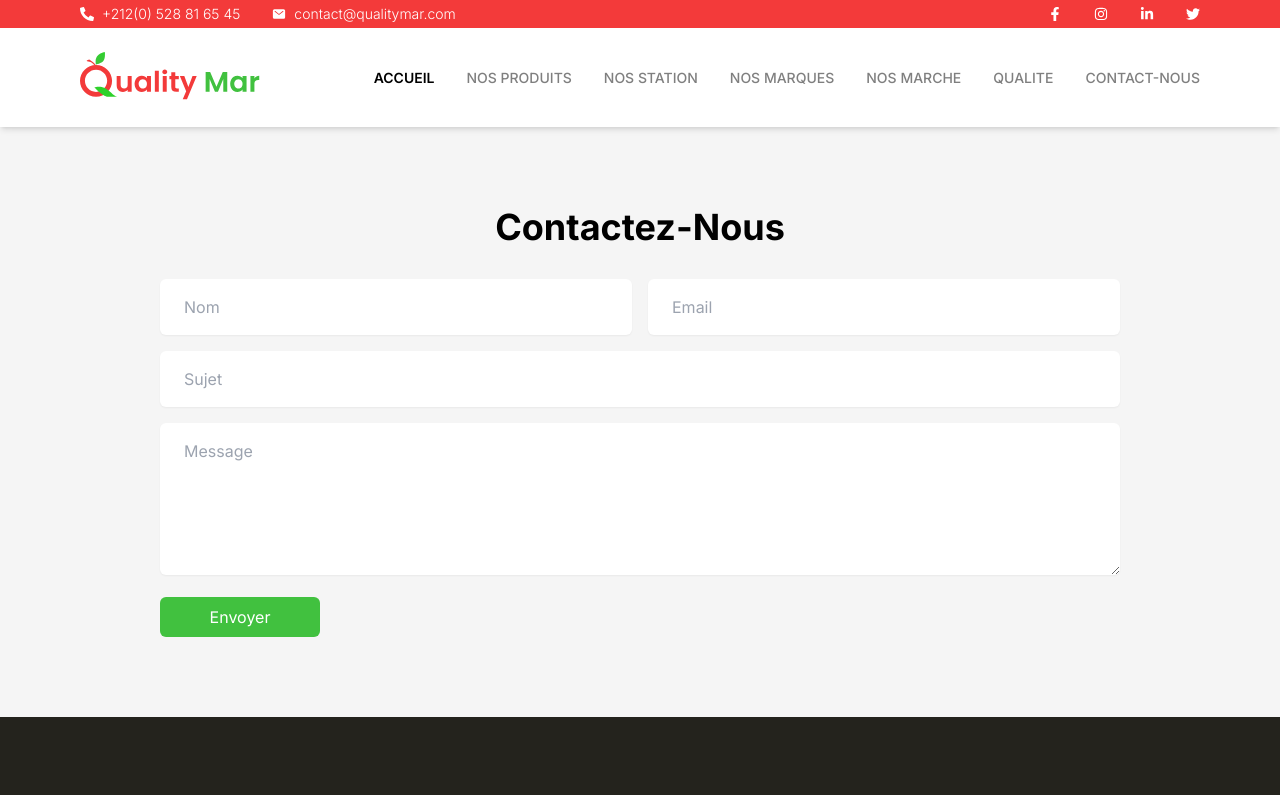
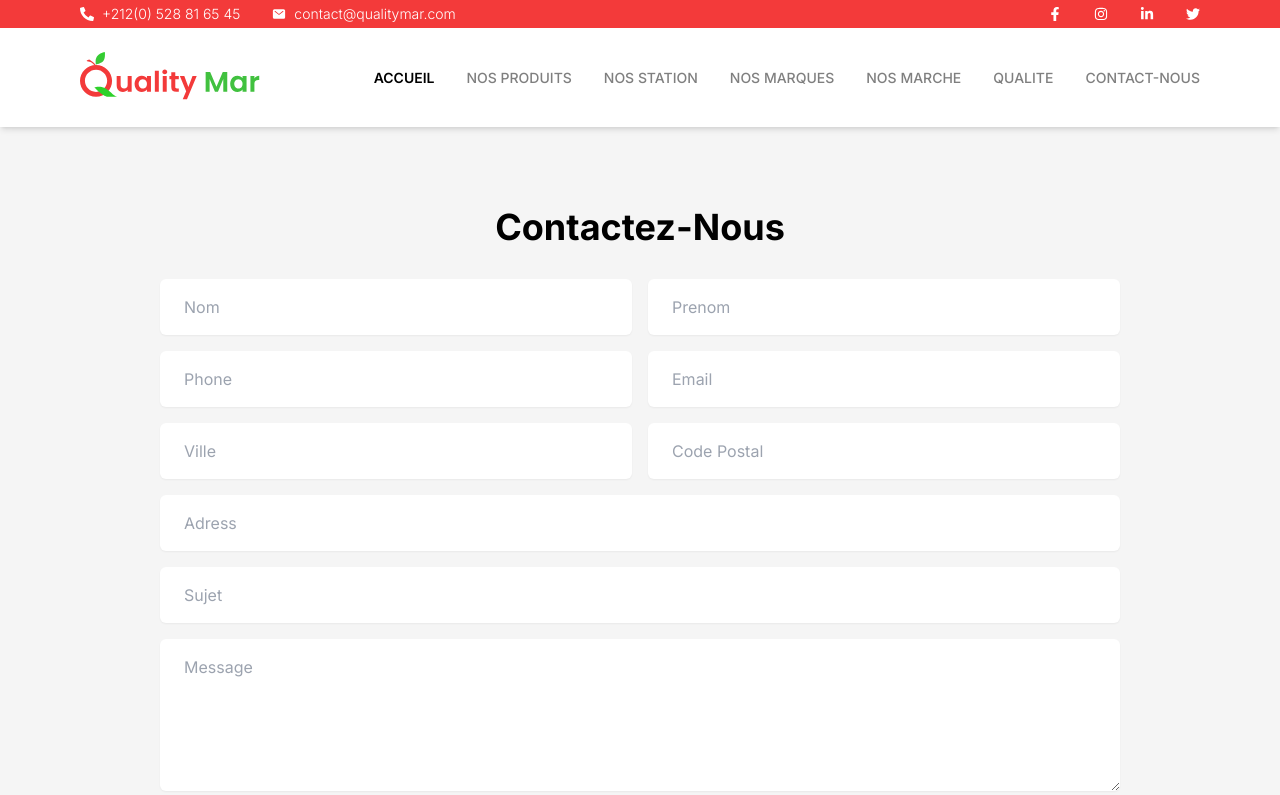
Before and after one commit to VEGETv07/quality-mar, a Next.js app: page /contact-us in a window 1280 px wide. Shown: the top 795 px of the page. Built offline with nearby package versions, Linux system fonts and the light colour scheme.

Commit message:
adding text on ourMarket page

```diff
--- a/app/_components/ChooseUs.tsx
+++ b/app/_components/ChooseUs.tsx
@@ -47,7 +47,7 @@ export default function ChooseUs() {
           ))}
         </div>
       </div>
-      <div className="hidden md:block pt-8 lg:pt-0">
+      <div className="hidden w-full md:block pt-8 lg:pt-0">
         <img src="/images/PHOTO1.jpg" alt="" className="rounded-3xl" />
       </div>
     </div>
--- a/app/_components/ContactUsForm.tsx
+++ b/app/_components/ContactUsForm.tsx
@@ -1,6 +1,8 @@
-import React from 'react'
+"use client";
+import { useRouter } from 'next/navigation';
+export default function ContactUsForm() {
+  const router = useRouter();
 
-export default function ContactUsForm() {
   return (
     <div className="px-10 lg:px-60 py-40">
 
@@ -43,7 +45,7 @@ export default function ContactUsForm() {
               ></textarea>{" "}
             </div>
             <div>
-              <button className="bg-[#00c552] text-white py-4 px-8 rounded-lg text-sm hover:bg-[#00c552]/80 transition-all duration-300">
+              <button className="bg-[#00c552] text-white py-4 px-8 rounded-lg text-sm hover:bg-[#00c552]/80 transition-all duration-300" onClick={()=>{router.push("/contact-us")}}>
                 Send a Message
               </button>
             </div>
--- a/app/contact-us/_components/Form.tsx
+++ b/app/contact-us/_components/Form.tsx
@@ -3,11 +3,16 @@
 import React, { useEffect, useState } from "react";
 
 export default function Form() {
-  const [name, setName] = useState("");
-  const [email, setEmail] = useState("");
-  const [subject, setSubject] = useState("");
-  const [message, setMessage] = useState("");
-  const [status, setStatus] = useState("");
+    const [fname, setFname] = useState("");
+    const [lname, setLname] = useState("");
+    const [phone, setPhone] = useState("");
+    const [adress, setAdress] = useState("");
+    const [city, setCity] = useState("");
+    const [zip, setZip] = useState("");
+    const [email, setEmail] = useState("");
+    const [subject, setSubject] = useState("");
+    const [message, setMessage] = useState("");
+    const [status, setStatus] = useState("");
 
   const handleSubmit = async (e: React.FormEvent<HTMLFormElement>) => {
     e.preventDefault();
@@ -18,8 +23,13 @@ export default function Form() {
         "Content-Type": "application/json",
       },
       body: JSON.stringify({
-        name,
+        fname,
+        lname,
+        phone,
         email,
+        city,
+        zip,
+        adress,
         subject,
         message,
       }),
@@ -32,7 +42,12 @@ export default function Form() {
       console.log("Error response:", errorData);
       setStatus(`Failed to send message: ${errorData.error}`);
     }
-    setName("");
+    setFname("");
+    setLname("");
+    setPhone("");
+    setAdress("");
+    setCity("");
+    setZip("");
     setEmail("");
     setSubject("");
     setMessage("");
@@ -56,9 +71,27 @@ export default function Form() {
           <input
             className="py-4 px-6 rounded-md outline-none shadow-sm block"
             type="text"
-            value={name}
-            onChange={(e) => setName(e.target.value)}
+            value={fname}
+            onChange={(e) => setFname(e.target.value)}
             placeholder="Nom"
+            required
+          />
+          <input
+            className="py-4 px-6 rounded-md outline-none shadow-sm block"
+            type="text"
+            value={lname}
+            onChange={(e) => setLname(e.target.value)}
+            placeholder="Prenom"
+            required
+          />
+        </div>
+        <div className="grid grid-cols-1 md:grid-cols-2 gap-4 ">
+          <input
+            className="py-4 px-6 rounded-md outline-none shadow-sm block"
+            type="number"
+            value={phone}
+            onChange={(e) => setPhone(e.target.value)}
+            placeholder="Phone"
             required
           />
           <input
@@ -67,6 +100,34 @@ export default function Form() {
             value={email}
             onChange={(e) => setEmail(e.target.value)}
             placeholder="Email"
+            required
+          />
+        </div>
+        <div className="grid grid-cols-1 md:grid-cols-2 gap-4 ">
+          <input
+            className="py-4 px-6 rounded-md outline-none shadow-sm block"
+            type="text"
+            value={city}
+            onChange={(e) => setCity(e.target.value)}
+            placeholder="Ville"
+            required
+          />
+          <input
+            className="py-4 px-6 rounded-md outline-none shadow-sm block"
+            type="number"
+            value={zip}
+            onChange={(e) => setZip(e.target.value)}
+            placeholder="Code Postal"
+            required
+          />
+        </div>
+        <div className="w-full ">
+          <input
+            className="w-full py-4 px-6 rounded-md outline-none shadow-sm "
+            type="text"
+            value={adress}
+                            onChange={(e) => setAdress(e.target.value)}
+            placeholder="Adress"
             required
           />
         </div>
--- a/app/contact-us/page.tsx
+++ b/app/contact-us/page.tsx
@@ -3,6 +3,7 @@ import React from 'react'
 import Form from './_components/Form';
 
 function ContactUs() {
+
   return (
     <>
     <Head>
--- /dev/null
+++ b/app/market/_components/OurMarket.tsx
@@ -0,0 +1,17 @@
+import React from 'react'
+
+export default function OurMarket() {
+  return (
+    <div>
+        <div className="container">
+            <div className="flex flex-col items-center justify-center">
+                <h2 className="text-4xl font-bold">NOUS PRDUISONS AU MAROC ET ON COMMERCIALISE NOS PRODUITS DANS TOUTE L'EUROPE</h2>
+                <p>L'equipe logistique de Qality Mar est au coeur du systeme global des operations qui assure tous les produits arrivent a destination de la maniere la plus efficace, le plus rapidement possible afin de maximiser leur duree de vie.</p>
+                <p>
+                    Quality Mar exporte a differentes destinations a l'international: Union Europeenne, Pays Scandinaves, Russie, Moyen-Orient. Ambitieuse et ayant une production consequente, l'entreprise aspire a etendre ses ventes vers l'autres continents.
+                </p>
+            </div>
+        </div>
+    </div>
+  )
+}
--- a/app/market/page.tsx
+++ b/app/market/page.tsx
@@ -1,7 +1,8 @@
 import React from 'react'
+import OurMarket from './_components/OurMarket'
 
 export default function Market() {
   return (
-    <div>Market</div>
+    <div><OurMarket/></div>
   )
 }
--- a/pages/api/MessageAction.ts
+++ b/pages/api/MessageAction.ts
@@ -12,16 +12,32 @@ export default async function handler(
     return;
   }
 
-  const { name, email, subject, message } = req.body;
+  const { fname, lname, phone, adress, city, zip, email, subject, message } =
+    req.body;
 
-  if (!name || !email || !subject || !message) {
+  if (
+    !fname ||
+    !lname ||
+    !phone ||
+    !adress ||
+    !city ||
+    !zip ||
+    !email ||
+    !subject ||
+    !message
+  ) {
     res.status(400).json({ error: "Missing required fields" });
     return;
   }
 
   try {
     const msg = new MessageModel({
-      name,
+      fname,
+      lname,
+      phone,
+      adress,
+      city,
+      zip,
       email,
       subject,
       message,
@@ -29,7 +45,7 @@ export default async function handler(
     });
 
     await msg.save();
-    console.log("Message saved:", name, email, subject, message);
+    console.log("Message saved:", fname, lname, phone, adress, city, zip, email, subject, message);
     res.status(200).json({ done: true });
   } catch (error) {
     console.error("Error saving message:", error);
--- a/pages/models/MessageModel.ts
+++ b/pages/models/MessageModel.ts
@@ -1,7 +1,12 @@
 import mongoose, { Schema, Document, Model } from "mongoose";
 
 interface IMessage extends Document {
-  name: string;
+  fname: string;
+  lname: string;
+  phone: string;
+  adress: string;
+  city: string;
+  zip: string;
   email: string;
   subject: string;
   message: string;
@@ -9,7 +14,12 @@ interface IMessage extends Document {
 }
 
 const MessageSchema: Schema<IMessage> = new Schema({
-  name: { type: String, required: true },
+  fname: { type: String, required: true },
+  lname: { type: String, required: true },
+  phone: { type: String, required: true },
+  adress: { type: String, required: true },
+  city: { type: String, required: true },
+  zip: { type: String, required: true },
   email: { type: String, required: true },
   subject: { type: String, required: true },
   message: { type: String, required: true },
@@ -18,8 +28,6 @@ const MessageSchema: Schema<IMessage> = new Schema({
 
 const MessageModel: Model<IMessage> =
   mongoose.models.Message || mongoose.model<IMessage>("Message", MessageSchema);
- export function A() {
-   return "a";
- }
+
 
 export default MessageModel;
```
